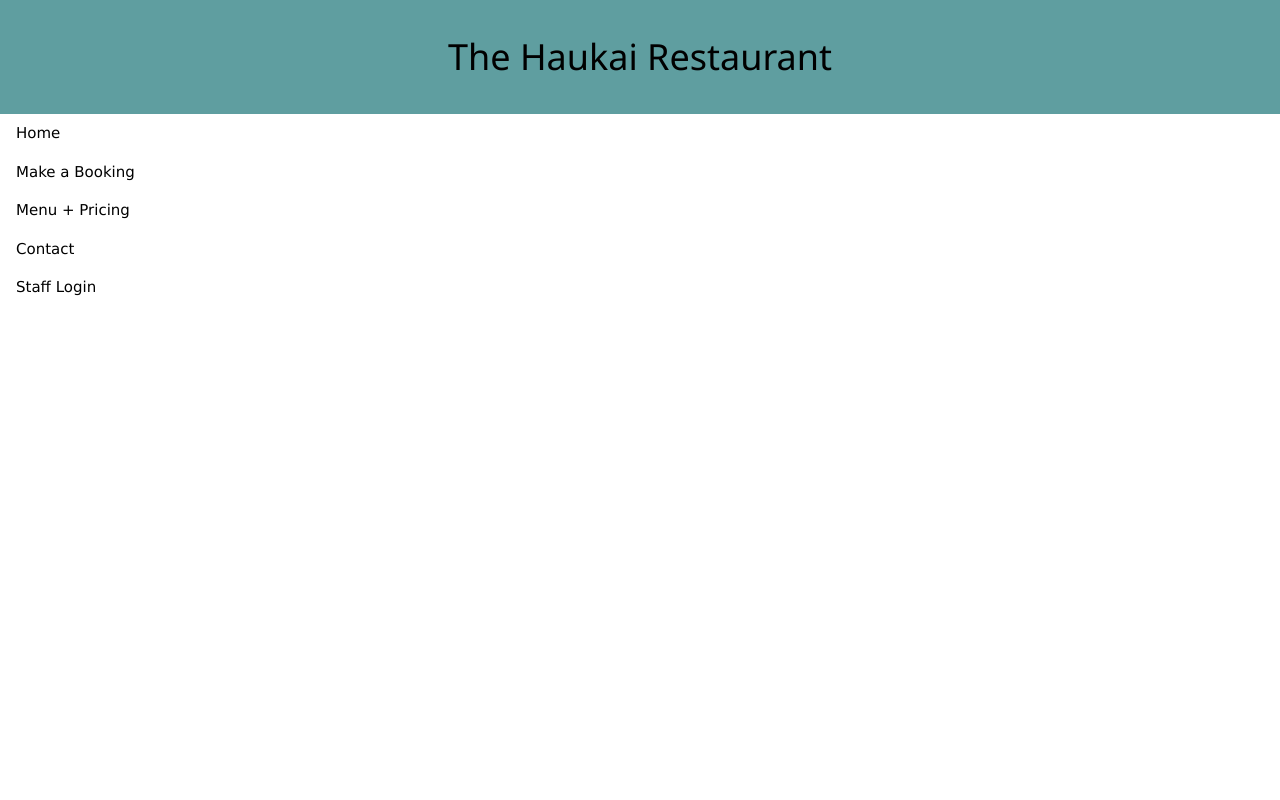
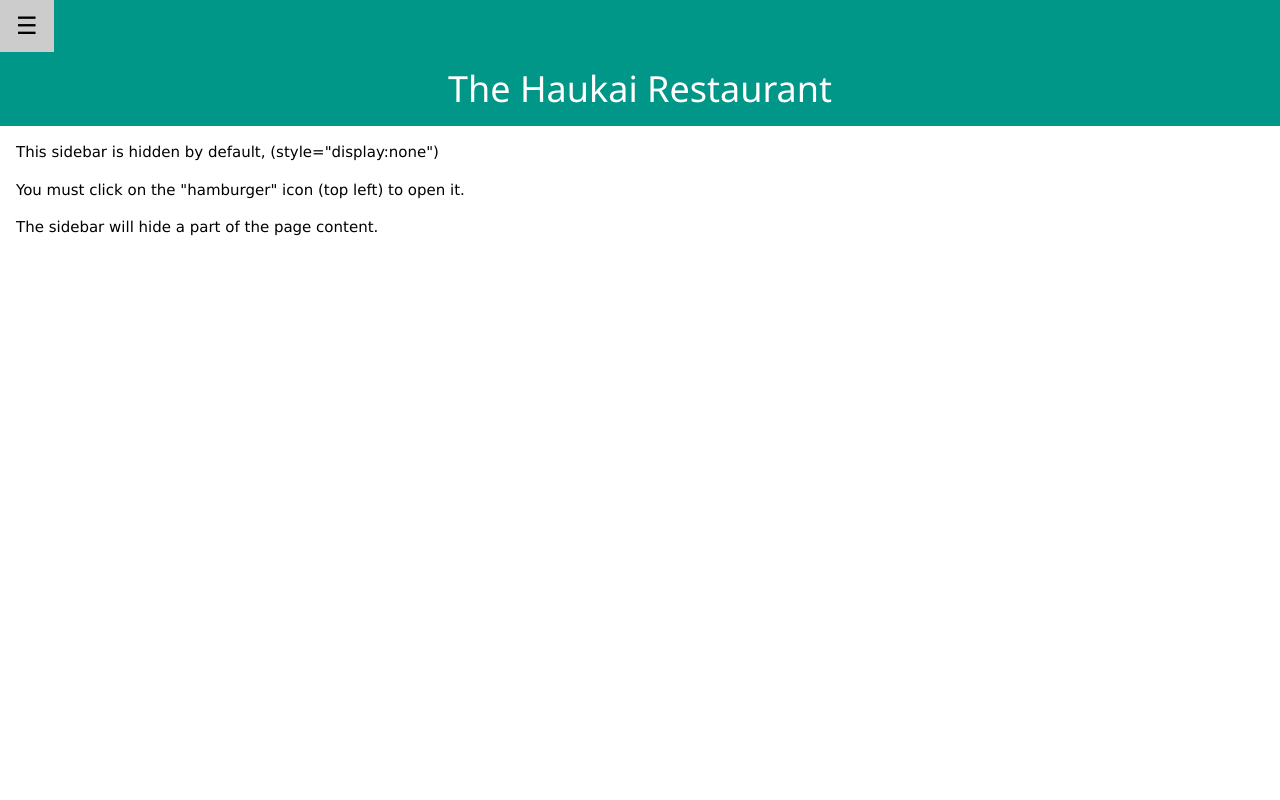
Before and after one commit to Lwooles/HaukaiRestaurant, a PHP site: page / in a window 1280 px wide. Run offline with PHP 8.4, Linux system fonts and the light colour scheme.

Commit message:
Introducing new page

```diff
--- a/index.html
+++ b/index.html
@@ -2,21 +2,51 @@
 <html>
   <head>
     <meta charset="utf-8">
-    <meta name="viewport" content="width=device-width, initila-scale=1">
+    <meta name="viewport" content="width=device-width, initial-scale=1">
     <title>The Haukai Restaurant</title>
     <link rel="stylesheet" href="styles/styles.css">
     <link rel="stylesheet" href="https://www.w3schools.com/w3css/4/w3.css">
   </head>
   <body>
-      <header class ="header">
-          <h1>The Haukai Restaurant</h1>
-      </header>
-      <div class="w3-sidebar w3-bar-block" style="width:22%">
-        <a href="#" class="w3-bar-item w3-button">Home</a>
-        <a href="#" class="w3-bar-item w3-button">Make a Booking</a>
-        <a href="#" class="w3-bar-item w3-button">Menu + Pricing</a>
-        <a href="#" class="w3-bar-item w3-button">Contact</a>
-        <a href="#" class="w3-bar-item w3-button">Staff Login</a>
-      </div>
-      <div style="margin-left:22%">
+      <!-- Sidebar -->
+
+      <div class="w3-sidebar w3-bar-block w3-card w3-animate-left" style="display:none" id="mySidebar">
+            <button class="w3-bar-item w3-button w3-large"
+            onclick="w3_close()">Close &times;</button>
+            <a href="#" class="w3-bar-item w3-button w3-mobile w3-hover-teal">Home</a>
+            <a href="#" class="w3-bar-item w3-button w3-mobile w3-hover-teal">Make a Booking</a>
+            <a href="#" class="w3-bar-item w3-button w3-mobile w3-hover-teal">Menu + Pricing</a>
+            <a href="#" class="w3-bar-item w3-button w3-mobile w3-hover-teal">Contact</a>
+            <a href="#" class="w3-bar-item w3-button w3-mobile w3-hover-teal">Staff Login</a>
+          </div>
+
+          <div id="main">
+
+          <div class="w3-teal">
+            <button id="openNav" class="w3-button w3-teal w3-xlarge" onclick="w3_open()">&#9776;</button>
+            <div class="w3-container w3-center">
+              <h1>The Haukai Restaurant</h1>
+            </div>
+          </div>
+
+          <div class="w3-container w3-mobile">
+              <p>This sidebar is hidden by default, (style="display:none")</p>
+              <p>You must click on the "hamburger" icon (top left) to open it.</p>
+              <p>The sidebar will hide a part of the page content.</p>
+            </div>
+
+
+      <script>
+            function w3_open() {
+              document.getElementById("main").style.marginLeft = "25%";
+              document.getElementById("mySidebar").style.width = "25%";
+              document.getElementById("mySidebar").style.display = "block";
+              document.getElementById("openNav").style.display = 'none';
+            }
+            function w3_close() {
+              document.getElementById("main").style.marginLeft = "0%";
+              document.getElementById("mySidebar").style.display = "none";
+              document.getElementById("openNav").style.display = "inline-block";
+            }
+            </script>
   </body>
--- a/styles/styles.css
+++ b/styles/styles.css
@@ -1,5 +1,12 @@
 .header{
-background-color: cadetblue;
+background-color:teal;
 text-align: center;
-padding: 20px;
+padding:0px;
 }
+.nav{
+    padding:0px;
+}
+h2{
+    text-align: center;
+    padding:0px;
+}
```
Also changed, not shown: 1 other file.
